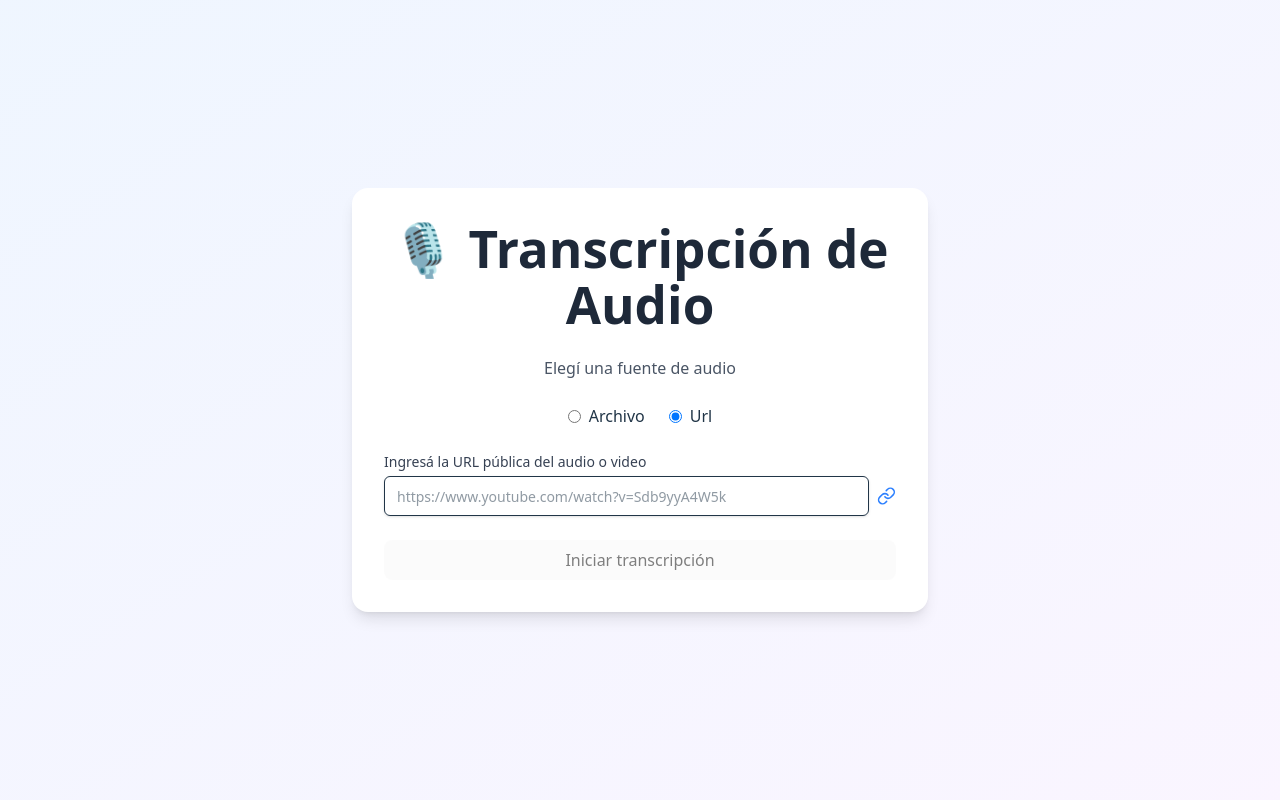
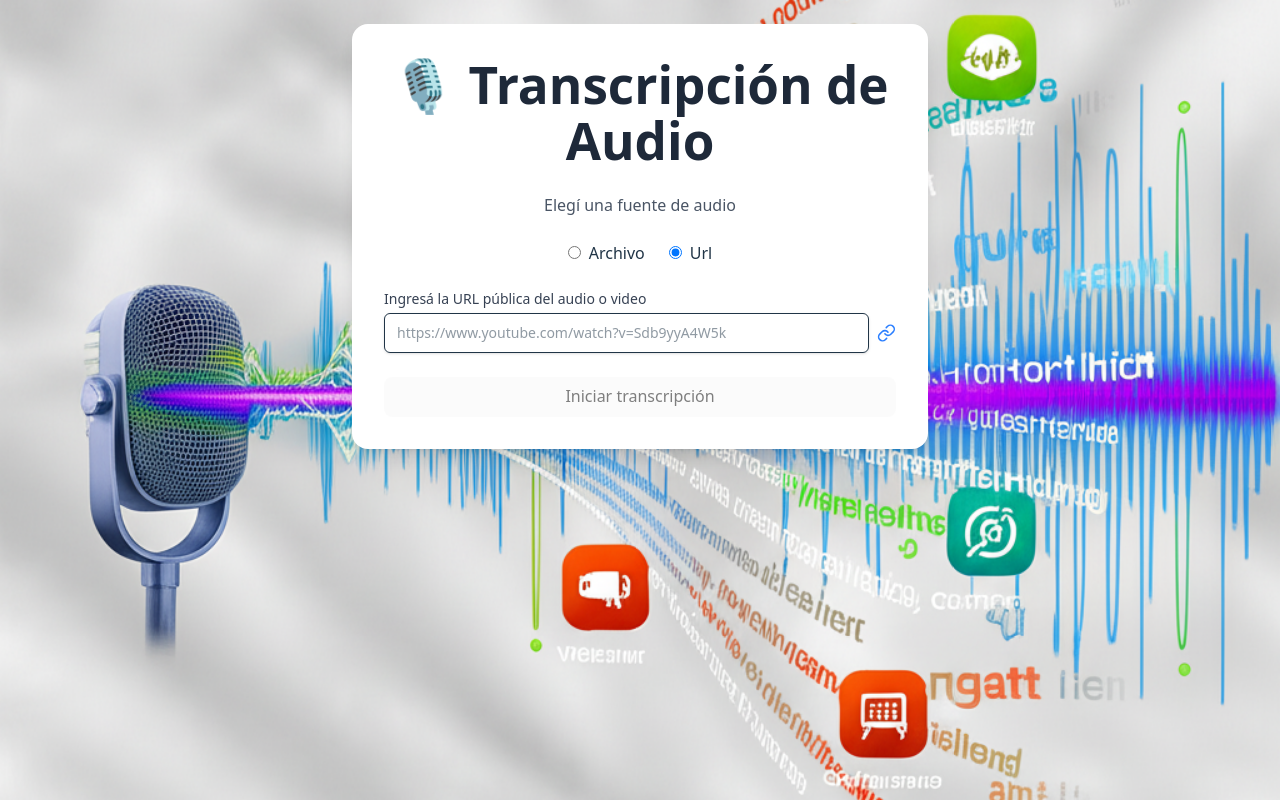
Before and after one commit to GbertonAR/auditxt2New, a React (Vite) app: page /transcribe in a window 1280 px wide. Built offline with nearby package versions, Linux system fonts and the light colour scheme.

Commit message:
poniendo en valor

```diff
--- a/src/pages/Transcription.tsx
+++ b/src/pages/Transcription.tsx
@@ -90,7 +90,15 @@ export default function Transcribir() {
 
   // ---------------------------- UI -----------------------------
   return (
-    <div className="min-h-screen bg-gradient-to-br from-blue-50 to-purple-50 flex items-center justify-center p-6">
+    // <div className="min-h-screen bg-gradient-to-br from-blue-50 to-purple-50 flex items-center justify-center p-6">
+
+    <div
+      className="min-h-screen bg-[url('/transcribir.png')] bg-cover bg-center bg-fixed p-6 flex flex-col items-center space-y-10"
+      // Si la imagen es muy oscura, puedes añadir una superposición translúcida
+      // style={{ backgroundColor: 'rgba(0, 0, 0, 0.5)' }} // Ejemplo de superposición oscura al 50%
+    >
+
+
       <div className="bg-white rounded-2xl shadow-lg p-8 w-full max-w-xl space-y-6">
         <h1 className="text-2xl font-bold text-gray-800 text-center">
           🎙️ Transcripción de Audio
--- a/src/pages/Writing.tsx
+++ b/src/pages/Writing.tsx
@@ -80,9 +80,16 @@ export default function Writing() {
   };
 
   return (
-    <div className="min-h-screen bg-gradient-to-br from-purple-50 via-white to-blue-50 p-6 flex flex-col items-center space-y-10">
-      <p className="text-sm text-gray-500">{`🕒 Ejecutado el: ${fechaHora}`}</p>
-      <h1 className="text-4xl font-bold text-center text-primary">📝 Redactor AI</h1>
+    // <div className="min-h-screen bg-gradient-to-br from-purple-50 via-white to-blue-50 p-6 flex flex-col items-center space-y-10">
+
+    <div
+      className="min-h-screen bg-[url('/Escribir.png')] bg-cover bg-center bg-fixed p-6 flex flex-col items-center space-y-10"
+      // Si la imagen es muy oscura, puedes añadir una superposición translúcida
+      // style={{ backgroundColor: 'rgba(0, 0, 0, 0.5)' }} // Ejemplo de superposición oscura al 50%
+    >
+
+      <p className="text-sm text-white">{`🕒 Ejecutado el: ${fechaHora}`}</p>
+      <h1 className="text-4xl font-bold text-center text-white">📝 Redactor AI</h1>
 
       <RedactorForm
         onGenerado={(t, c) => {
--- a/src/pages/home.tsx
+++ b/src/pages/home.tsx
@@ -4,7 +4,9 @@ import { motion } from "framer-motion";
 
 export default function HomePage() {
   return (
-    <div className="min-h-screen w-screen flex flex-col justify-center items-center bg-gradient-to-br from-blue-800 to-blue-500 text-white">
+    // <div className="min-h-screen w-screen flex flex-col justify-center items-center bg-gradient-to-br from-blue-800 to-blue-500 text-white">
+
+    <div className="min-h-screen w-screen flex flex-col justify-center items-center bg-gradient-to-br from-indigo-900 to-blue-600 text-white">
       <motion.h1
         initial={{ opacity: 0, y: -30 }}
         animate={{ opacity: 1, y: 0 }}
```
Also changed, not shown: public/transcribir.png (added), 1 other file (tests, documents, lock files or other folders).
